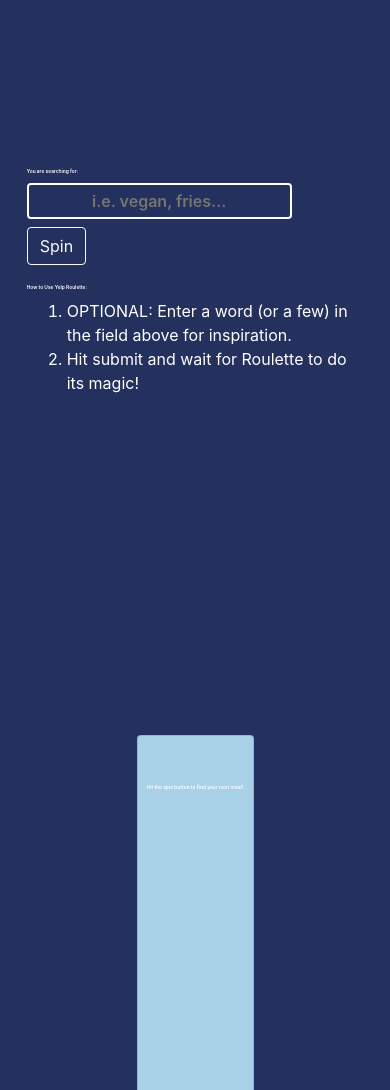
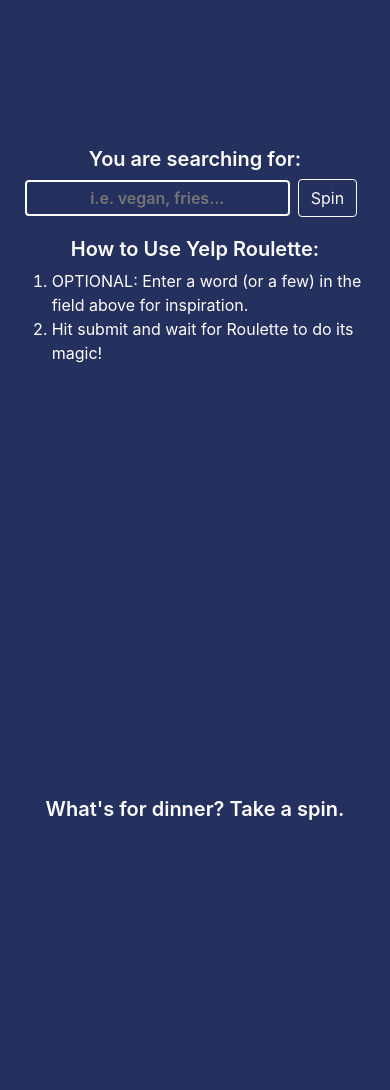
Before and after one commit to carman-li/Yelp-Roulette, a React app in the folder yelp-roulette/: page / in a window 390 px wide. Shown: the part 132-1222 px from the top of the page. Built offline with nearby package versions, Linux system fonts and the light colour scheme; no server answers.

Commit message:
Updates
- fixed up responsive styling
- expanded yelp search radius for more variety

```diff
--- a/yelp-roulette/src/Container.js
+++ b/yelp-roulette/src/Container.js
@@ -45,9 +45,9 @@
 
   render() {
     return (
-      <div className="container-fluid cont">
+      <div className="container-fluid">
         <div className="row">
-          <div className="col-md header">
+          <div className="col-sm header">
             <h1>
               Welcome to Yelp Roulette!
               <span role="img" aria-label="taco">
@@ -57,8 +57,8 @@
           </div>
         </div>
         <div className="row">
-          <div className="col-md"></div>
-          <div className="col-md left">
+          <div className="col-sm"></div>
+          <div className="col-sm left">
             <InputField
               isHidden={this.state.isHidden}
               longitude={this.state.longitude}
@@ -67,17 +67,17 @@
               callbackTwo={this.callbackTwo}
             />
           </div>
-          <div className="col-md right">
+          <div className="col-sm right">
             {this.state.isHidden && (
-              <div className="card cardStyle">
+              <div>
                 <h3 className="cardPlaceholder">
-                  Hit the spin button to find your next meal!
+                  What's for dinner? Take a spin.
                 </h3>
               </div>
             )}
             {!this.state.isHidden && <DisplayCard data={this.state.data} />}
           </div>
-          <div className="col-md"></div>
+          <div className="col-sm"></div>
         </div>
       </div>
     );
--- a/yelp-roulette/src/DisplayCard.js
+++ b/yelp-roulette/src/DisplayCard.js
@@ -1,4 +1,4 @@
-import React, {Component} from "react";
+import React, { Component } from "react";
 import StarRating from "./StarRating";
 
 class DisplayCard extends Component {
@@ -14,47 +14,56 @@
       categoryOne: "",
       categoryTwo: "",
       website: "",
-            image: ""
-        }
+      image: "",
+    };
 
     this.findBusiness = this.findBusiness.bind(this);
   }
 
   findBusiness = () => {
-        if(this.props.data) {
+    if (this.props.data) {
       let data = this.props.data;
       const num = Math.floor(Math.random() * 50) + 1;
       let business = data[num];
-            this.setState({business: business});
-            this.setState({name: data[num].name});
-            this.setState({price: data[num].price});
-            this.setState({rating: data[num].rating});
-            this.setState({category: data[num].categories});
-            this.setState({categoryOne: data[num].categories[0].title});
-            if(data[num].categories[1]) {
-                this.setState({categoryTwo: data[num].categories[1].title});
+      this.setState({ business: business });
+      this.setState({ name: data[num].name });
+      this.setState({ price: data[num].price });
+      this.setState({ rating: data[num].rating });
+      this.setState({ category: data[num].categories });
+      this.setState({ categoryOne: data[num].categories[0].title });
+      if (data[num].categories[1]) {
+        this.setState({ categoryTwo: data[num].categories[1].title });
       }
-            this.setState({website: data[num].url});
-            this.setState({image: data[num].image_url});
+      this.setState({ website: data[num].url });
+      this.setState({ image: data[num].image_url });
     }
-    }
+  };
 
   componentDidUpdate(prevProps) {
-        if(prevProps.data !== this.props.data) {
-            this.setState({categoryTwo: ""});
+    if (prevProps.data !== this.props.data) {
+      this.setState({ categoryTwo: "" });
       this.findBusiness();
     }
   }
 
   render() {
-        return(
+    return (
       <div className="card cardStyle">
+        <div className="card-body">
           <img className="card-img-top" src={this.state.image} alt="Card"></img>
-                <div className="card-body">
           <h4 className="card-title">{this.state.name}</h4>
-                    <StarRating rating={this.state.rating}/>
-                    <p className="card-heading">{this.state.price} - {this.state.categoryOne} ~ {this.state.categoryTwo}</p>
-                    <a href={this.state.website} className="btn btn-outline-light stretched-link" target="blank">View on Yelp!</a>
+          <StarRating rating={this.state.rating} />
+          <p className="card-heading">
+            {this.state.price} - {this.state.categoryOne} ~{" "}
+            {this.state.categoryTwo}
+          </p>
+          <a
+            href={this.state.website}
+            className="btn btn-outline-light stretched-link"
+            target="blank"
+          >
+            View on Yelp!
+          </a>
         </div>
       </div>
     );
--- a/yelp-roulette/src/InputField.js
+++ b/yelp-roulette/src/InputField.js
@@ -12,7 +12,7 @@
       data: [],
       total: "",
       search: "",
-      radius: 5000,
+      radius: 10000,
       limit: 50,
       offset: 0,
       isHidden: true,
@@ -87,6 +87,7 @@
             className="field btn btn-outline-light"
             type="text"
             placeholder="i.e. vegan, fries..."
+            maxLength="30"
             name="search"
             value={this.state.search}
             onChange={this.handleChange}
--- a/yelp-roulette/src/index.css
+++ b/yelp-roulette/src/index.css
@@ -1,51 +1,47 @@
 body {
-  font-family: -apple-system, BlinkMacSystemFont, 'Segoe UI', 'Roboto', 'Oxygen', 'Ubuntu', 'Cantarell', 'Fira Sans', 'Droid Sans', 'Helvetica Neue', sans-serif;
+  font-family: -apple-system, BlinkMacSystemFont, "Segoe UI", "Roboto", "Oxygen",
+    "Ubuntu", "Cantarell", "Fira Sans", "Droid Sans", "Helvetica Neue",
+    sans-serif;
   color: white;
   overflow-x: hidden;
-  background-color: #24305E;
+  background-color: #24305e;
 }
 
-.row .col {
-  min-height: 100vh;
-  max-height: 100vh;
+.col {
+  padding: 0;
 }
 
 .left {
-  padding: 3vw;
-  /* text-align: center; */
-  background-color: #24305E;
-  min-height: 100vh;
+  padding: 0 3vw;
+  background-color: #24305e;
+  min-height: 60vh;
   display: flex;
-  align-items: center;
   justify-content: center;
   flex-flow: column;
-}
-
-.cont {
-  align-items: center;
 }
 
 .header {
   padding-top: 3vw;
   text-align: center;
-  position: absolute;
   top: 0;
-  z-index: 1;
 }
 
 .right {
+  padding: 0 3vw;
+  min-height: 70vh;
+  min-width: 40vw;
   display: flex;
-  align-items: center;
   justify-content: center;
   flex-flow: column;
-  padding: 3vw;
 }
 
 .cardStyle {
   margin-top: 3vw;
-  width: 30vw;
-  height: 75vh;
-  background-color: #A8D0E6;
+  background-color: #a8d0e6;
+}
+
+.cardPlaceholder {
+  text-align: center;
 }
 
 .card-heading {
@@ -63,7 +59,7 @@
 }
 
 .full {
-  color: #24305E;
+  color: #24305e;
 }
 
 .empty {
@@ -71,28 +67,22 @@
 }
 
 .half {
-  background: linear-gradient(90deg, #24305E 50%, white 50%);
+  background: linear-gradient(90deg, #24305e 50%, white 50%);
   -webkit-background-clip: text;
   background-clip: text;
   -webkit-text-fill-color: transparent;
 }
 
-.cardPlaceholder {
-  display: flex;
-  align-items: center;
-  flex-flow: column;
-  margin-top: 10em;
-}
-
 img {
   max-width: 50em;
-  max-height: 30em;
-  padding: 2vw;
+  max-height: 20em;
+  padding: 0.5vw;
   object-fit: cover;
 }
 
 code {
-  font-family: source-code-pro, Menlo, Monaco, Consolas, 'Courier New', monospace;
+  font-family: source-code-pro, Menlo, Monaco, Consolas, "Courier New",
+    monospace;
 }
 
 h1 {
@@ -107,7 +97,9 @@
 }
 
 input {
-  font-family: -apple-system, BlinkMacSystemFont, 'Segoe UI', 'Roboto', 'Oxygen', 'Ubuntu', 'Cantarell', 'Fira Sans', 'Droid Sans', 'Helvetica Neue', sans-serif;
+  font-family: -apple-system, BlinkMacSystemFont, "Segoe UI", "Roboto", "Oxygen",
+    "Ubuntu", "Cantarell", "Fira Sans", "Droid Sans", "Helvetica Neue",
+    sans-serif;
   margin-bottom: 0.5em;
   margin-right: 0.5em;
 }
@@ -118,7 +110,7 @@
 }
 
 a:hover {
-  color: #A8D0E6;
+  color: #a8d0e6;
   text-decoration: none;
 }
 
@@ -132,13 +124,36 @@
   border: 2px solid white;
 }
 
-.field:hover, .field:focus {
-  border: 2px solid #A8D0E6;
+.field:hover,
+.field:focus {
+  border: 2px solid #a8d0e6;
   outline: none;
 }
 
-.button:hover, .button:focus {
-  border: 2px solid #A8D0E6;
-  color: #A8D0E6;
+.button:hover,
+.button:focus {
+  border: 2px solid #a8d0e6;
+  color: #a8d0e6;
   outline: none;
 }
+
+@media only screen and (max-width: 640px) {
+  body {
+    padding: 0;
+    margin: 0;
+    max-width: 100vw;
+  }
+
+  .header {
+    padding: 5vw;
+  }
+
+  form {
+    text-align: center;
+  }
+
+  h3 {
+    font-size: 1.25rem;
+    text-align: center;
+  }
+}
```
Lines whose indentation alone changed are shown as unchanged.
